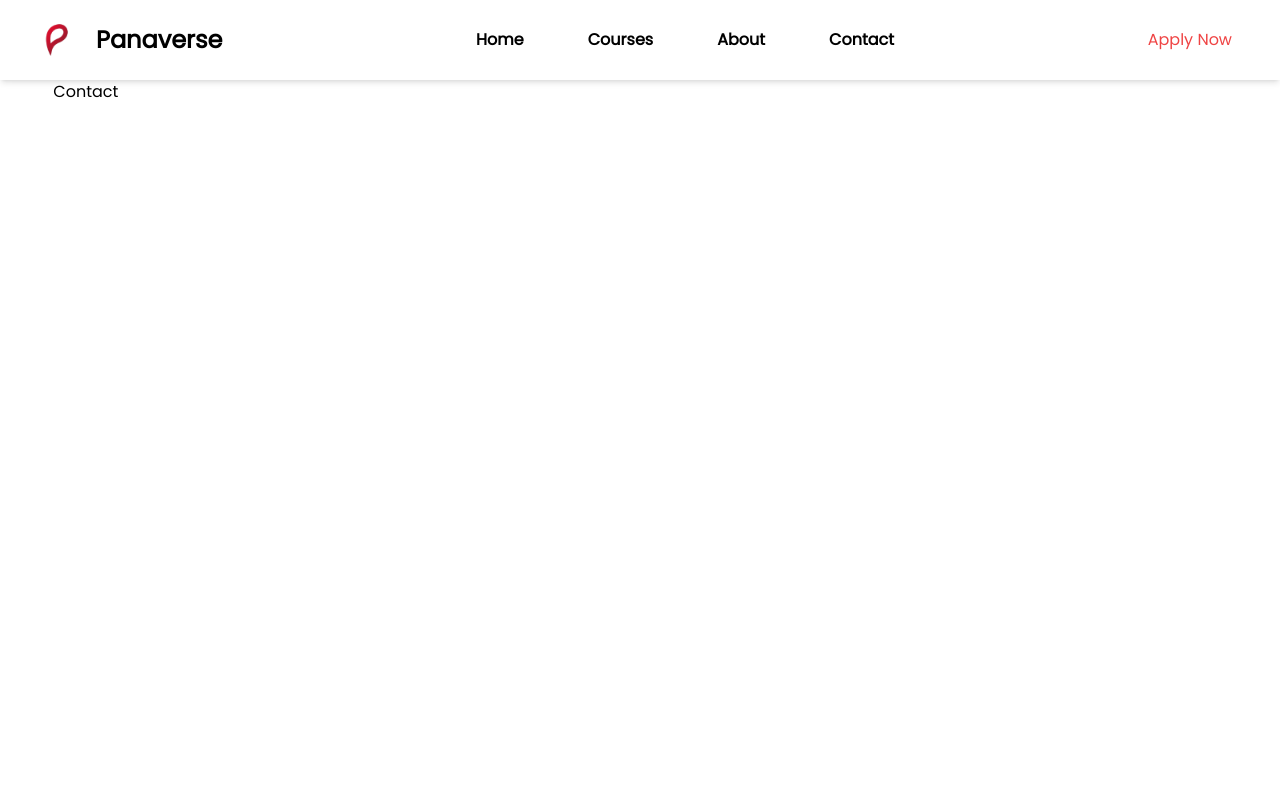
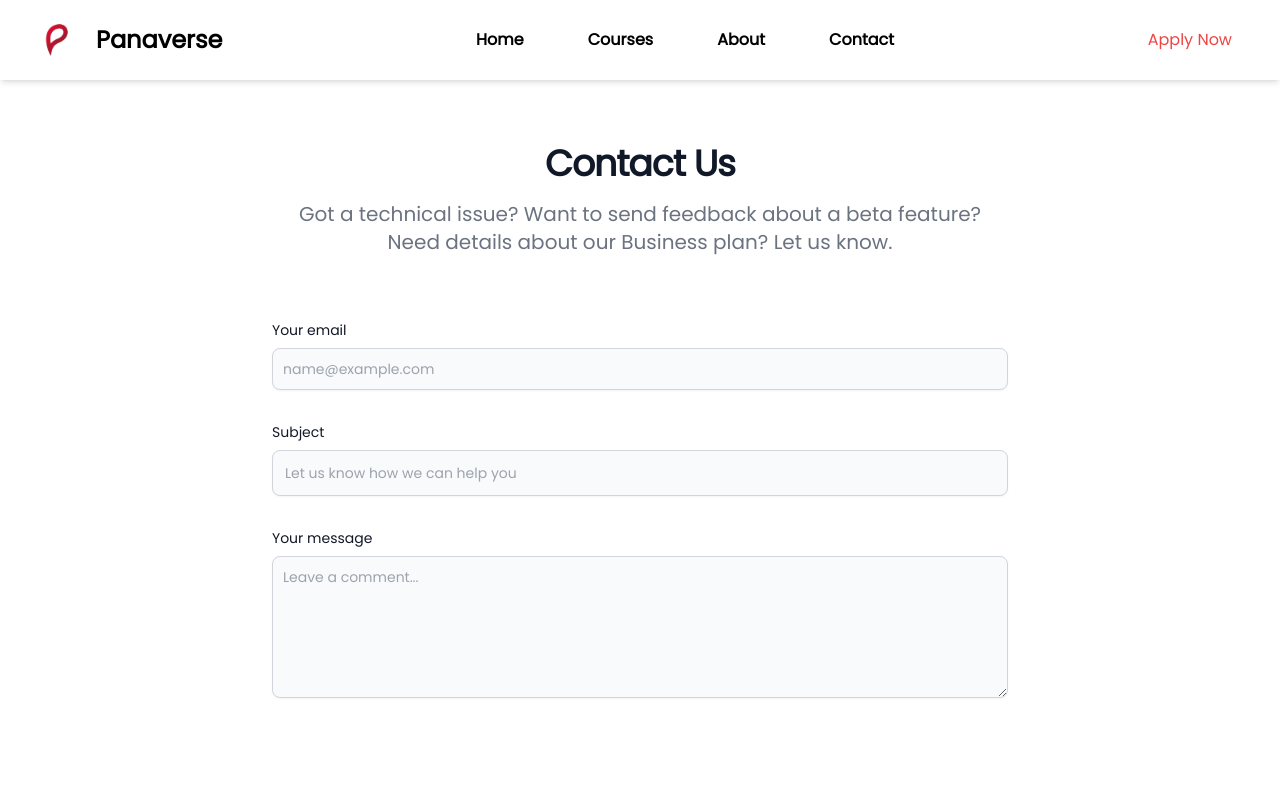
Before and after one commit to AwaisYusaf/Panaverse-DAO-Syllabus, a Next.js app: page /contact in a window 1280 px wide. Shown: the top 800 px of the page. Built offline with nearby package versions, Linux system fonts and the light colour scheme.

Commit message:
Contact page completed

```diff
--- a/pages/contact/index.tsx
+++ b/pages/contact/index.tsx
@@ -9,7 +9,29 @@
         <title>Panaverse | Contact</title>
       </Head>
       <PageLayout>
-        <section className="min-h-screen">Contact</section>
+        <section className="min-h-[50vh]">
+          <section className="bg-white">
+            <div className="py-8 lg:py-16 px-4 mx-auto max-w-screen-md">
+              <h2 className="mb-4 text-4xl tracking-tight font-extrabold text-center text-gray-900 ">Contact Us</h2>
+              <p className="mb-8 lg:mb-16 font-light text-center text-gray-500 dark:text-gray-400 sm:text-xl">Got a technical issue? Want to send feedback about a beta feature? Need details about our Business plan? Let us know.</p>
+              <form action="#" className="space-y-8">
+                <div>
+                  <label htmlFor="email" className="block mb-2 text-sm font-medium text-gray-900 ">Your email</label>
+                  <input type="email" id="email" className="shadow-sm bg-gray-50 border border-gray-300 text-gray-900 text-sm rounded-lg focus:ring-primary-500 focus:border-primary-500 block w-full p-2.5 " placeholder="name@example.com" required />
+                </div>
+                <div>
+                  <label htmlFor="subject" className="block mb-2 text-sm font-medium text-gray-900 ">Subject</label>
+                  <input type="text" id="subject" className="block p-3 w-full text-sm text-gray-900 bg-gray-50 rounded-lg border border-gray-300 shadow-sm focus:ring-primary-500 focus:border-primary-500 " placeholder="Let us know how we can help you" required />
+                </div>
+                <div className="sm:col-span-2">
+                  <label htmlFor="message" className="block mb-2 text-sm font-medium text-gray-900 ">Your message</label>
+                  <textarea id="message" rows={6} className="block p-2.5 w-full text-sm text-gray-900 bg-gray-50 rounded-lg shadow-sm border border-gray-300 focus:ring-primary-500 focus:border-primary-500 " placeholder="Leave a comment..."></textarea>
+                </div>
+                <button type="submit" className="py-3 px-5 text-sm font-medium text-center text-white rounded-lg bg-primary-700 sm:w-fit hover:bg-primary-800 focus:ring-4 focus:outline-none focus:ring-primary-300 dark:bg-primary-600 dark:hover:bg-primary-700 dark:focus:ring-primary-800">Send message</button>
+              </form>
+            </div>
+          </section>
+        </section>
       </PageLayout>
       <Footer />
     </>
```
